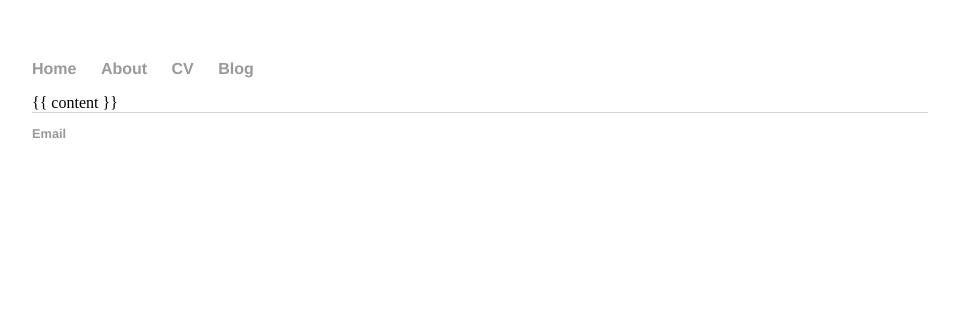
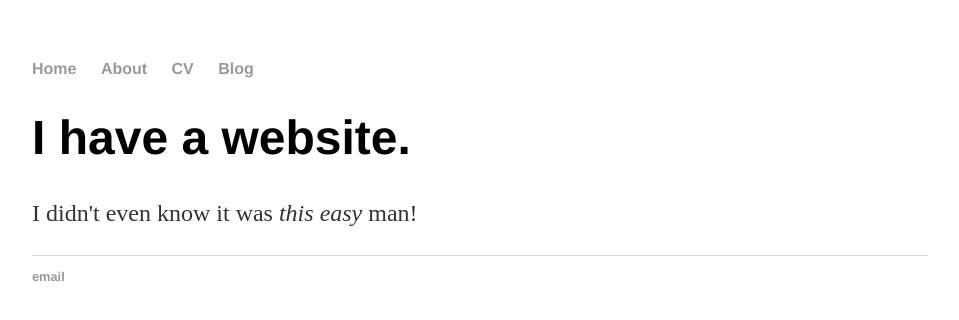
Before and after one commit to jazzofett/jazzofett.github.io, a Jekyll site: the page built from index.html, in a window 1280 px wide. Shown: the top 320 px of the page, without its empty margins (160-1119 px from the left). Built offline with Jekyll 4.4.1, drawn with Linux system fonts in a browser that asks for light colours.

Commit message:
Updated index.html for jekyll

```diff
--- a/index.html
+++ b/index.html
@@ -1,28 +1,8 @@
-<!DOCTYPE html>
-	<html>
-		<head>
-			<title>{{ page.title }}</title>
-			<!-- link to main stylesheet -->
-			<link rel="stylesheet" type="text/css" href="/css/main.css">
-		</head>
-		<body>
-			<nav>
-	    		<ul>
-	        		<li><a href="/">Home</a></li>
-		        	<li><a href="/about">About</a></li>
-	        		<li><a href="/cv">CV</a></li>
-	        		<li><a href="/blog">Blog</a></li>
-	    		</ul>
-			</nav>
-			<div class="container">
-
-			{{ content }}
-
-			</div><!-- /.container -->
-			<footer>
-	    		<ul>
-	        		<li><a href="mailto:jazzofett@gmail.com">Email</a></li>
-				</ul>
-			</footer>
-		</body>
-	</html>
+---
+layout: default
+title: Jasmin Aliju, beautiful woman
+---
+<div class="blurb">
+	<h1>I have a website.</h1>
+	<p>I didn't even know it was  <em>this easy</em> man!</p>
+</div><!-- /.blurb -->
```
